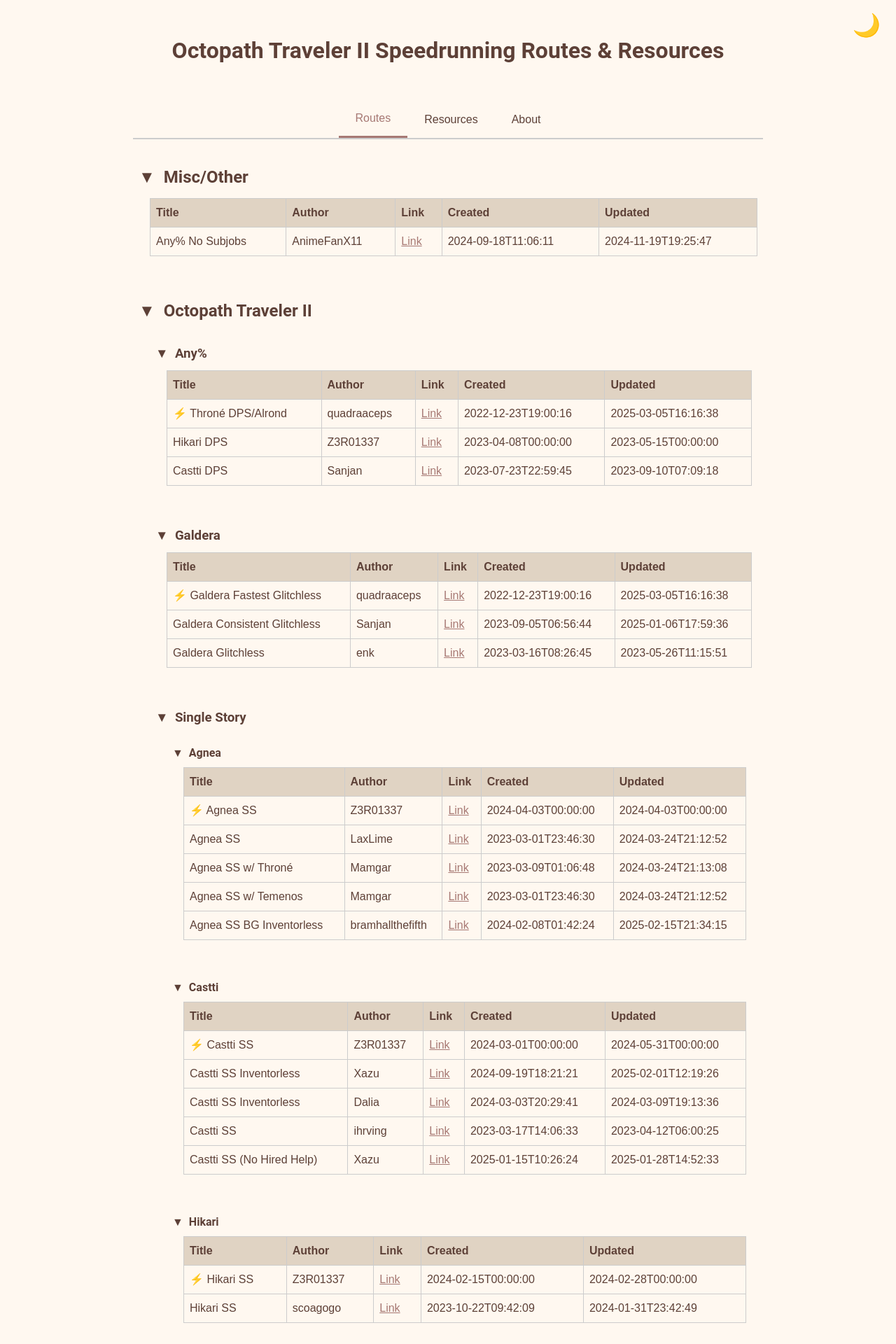
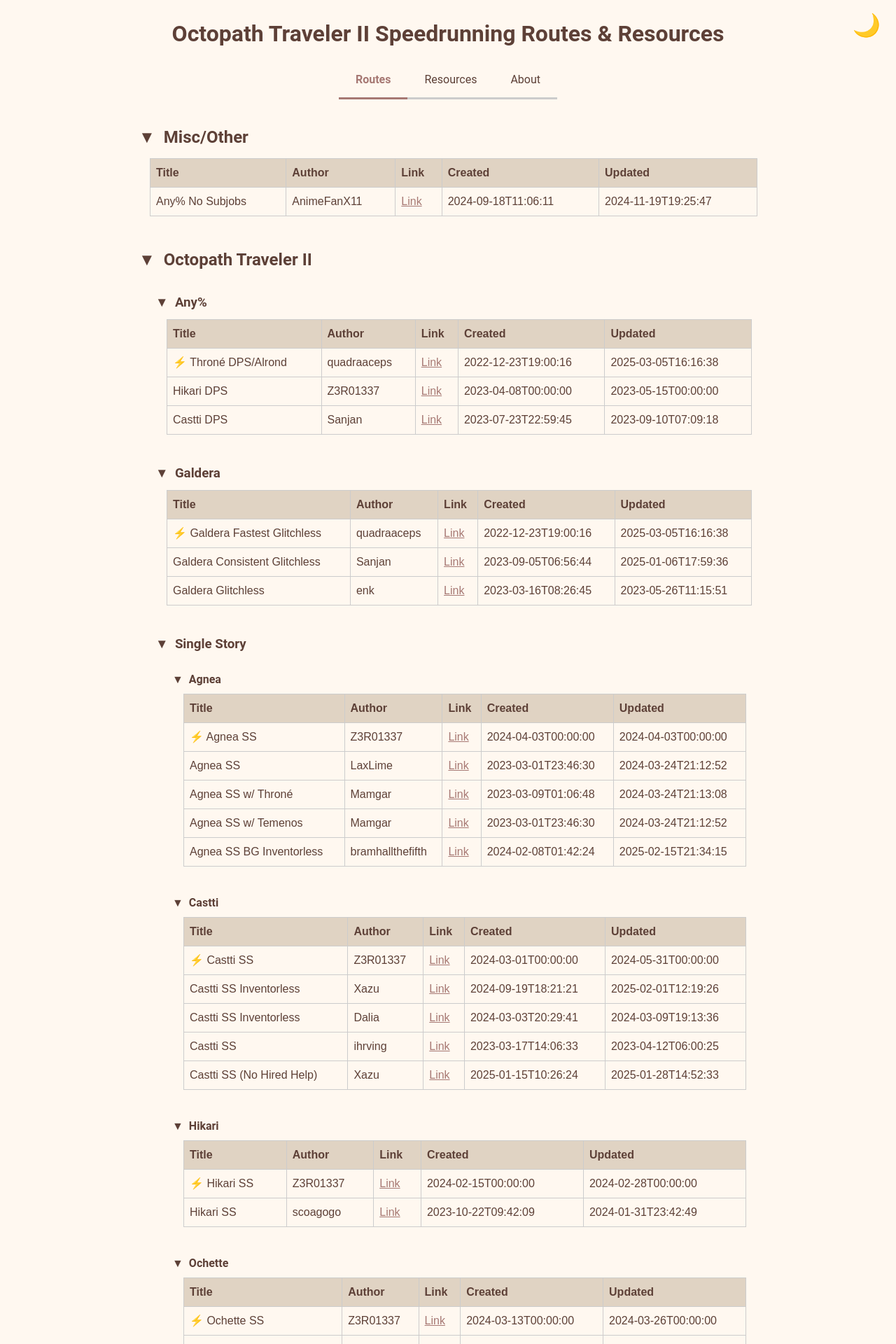
Before and after one commit to yetanotherf0rked/octopath2-stuff, a Jekyll site: the page built from index.html, in a window 1280 px wide. Shown: the top 1920 px of the page at 70% size. Built offline with Jekyll 4.4.1, drawn with Linux system fonts in a browser that asks for light colours.

Commit message:
style.css: reduce margins and paddings, change tab style

```diff
--- a/assets/css/style.css
+++ b/assets/css/style.css
@@ -10,13 +10,13 @@
 h1, h2, h3, h4, h5, h6 {
   font-family: "Roboto", "Helvetica Neue", Helvetica, Arial, sans-serif;
   font-weight: 700;
-  margin-top: 1rem;
-  margin-bottom: 0.5rem;
+  margin-top: 0.5rem;        /* reduced from 1rem */
+  margin-bottom: 0.25rem;    /* reduced from 0.5rem */
 }
 
 /* Paragraphs */
 p {
-  margin-bottom: 1rem;
+  margin-bottom: 0.5rem;     /* reduced from 1rem */
 }
 
 /* Fallback for code or monospace content */
@@ -31,21 +31,20 @@
   font-family: sans-serif;
   margin: 0 auto;
   max-width: 900px;
-  padding: 2em;
+  padding: 1em;             /* reduced from 2em */
   text-align: center;  /* Center text by default */
 }
 
 /* Page Title */
 h1 {
   text-align: center;
-  margin-bottom: 1.5em;
+  margin-bottom: 0.5em;
 }
 
 /* Google-Style Tab Navigation */
 .tabs {
   display: flex;
   justify-content: center;  /* Center the tab buttons horizontally */
-  border-bottom: 2px solid var(--color-border);
   margin-bottom: 1rem;
 }
 
@@ -55,9 +54,11 @@
   outline: none;
   cursor: pointer;
   padding: 1rem 1.5rem;
+  font-family: "Roboto", "Helvetica Neue", Helvetica, Arial, sans-serif;
   font-size: 1rem;
   color: var(--color-text);
   transition: background-color 0.3s ease, color 0.3s ease;
+  border-bottom: 3px solid var(--color-border);
 }
 
 .tab-button:hover {
@@ -66,6 +67,7 @@
 
 .tab-button.active {
   border-bottom: 3px solid var(--color-accent);
+  font-weight: bold;
   color: var(--color-accent);
 }
 
@@ -87,6 +89,7 @@
   --color-detail: #4E342E;        /* Deep coffee tone for borders and details */
   --color-table-header: #E0D3C3;   /* Soft beige table header for a gentle contrast */
   --color-border: #CCCCCC;        /* Light gray borders for a subtle separation */
+  --color-inactive: #555555;
 
   /* Link state colors for Light Mode */
   --color-link-default: var(--color-accent);
@@ -102,6 +105,7 @@
   --color-detail: #A1887F;        /* Muted, warm detail tone that is easy on the eyes */
   --color-table-header: #180e0e;   /* Consistent dark header, or you can choose a slightly lighter tone if preferred */
   --color-border: #555555;        /* Dark gray borders that maintain structure without overpowering */
+  --color-inactive: #CCCCCC;
 
   /* Link state colors for Dark Mode */
   --color-link-default: var(--color-accent);
@@ -143,7 +147,7 @@
 table {
   border-collapse: collapse;
   width: 100%;
-  margin-bottom: 1em;
+  margin-bottom: 0.5em;      /* reduced from 1em */
 }
 th, td {
   padding: 8px;
@@ -158,7 +162,7 @@
 /* Groups styling */
 .group {
   padding: 0.5em;
-  margin-bottom: 1em;
+  margin-bottom: 0.5em;      /* reduced from 1em */
 }
 .group-content {
   margin-left: 1em;
```
